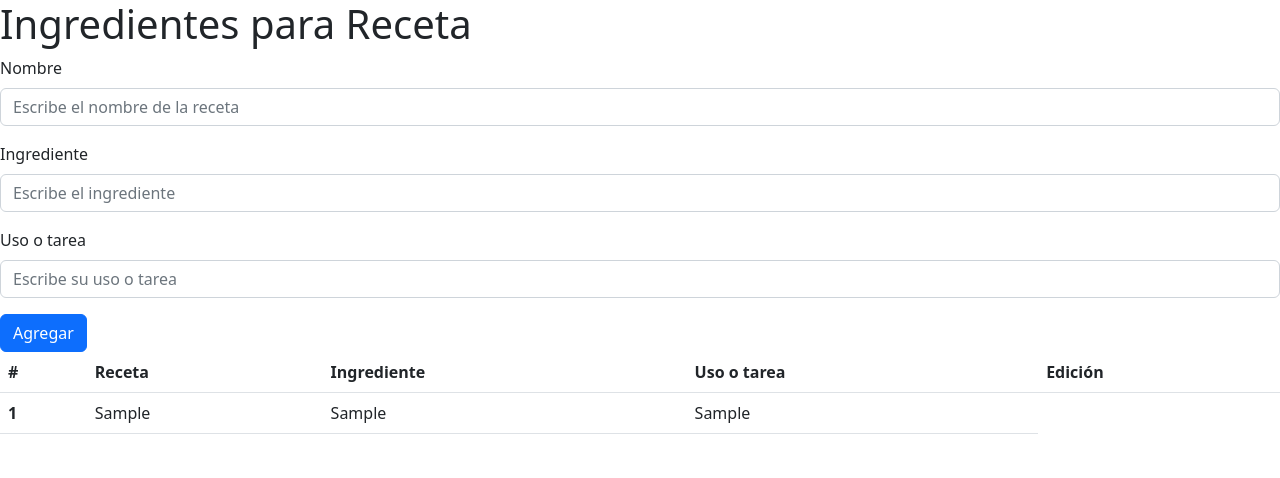
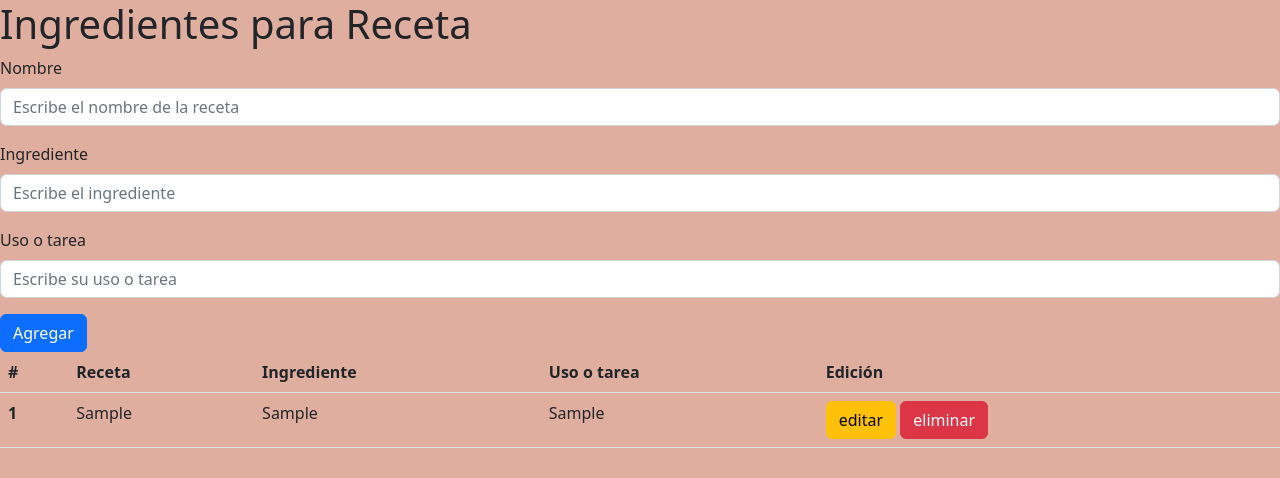
Before and after one commit to Crisrty/AppCRUD, a plain HTML site: page index.html in a window 1280 px wide. Both pictures are taken after typing "Sample", "Sample", "Sample" into the empty fields and a click on the button "Agregar". Drawn offline with nearby package versions, Linux system fonts and the light colour scheme.

Commit message:
Funciones Activas

```diff
--- a/script.js
+++ b/script.js
@@ -7,25 +7,66 @@ const inputTarea = document.getElementById('inputTarea');
 const bodyTabla = document.getElementById('body-tabla');
 const ingredientes = []; //arreglo vacio
 
-formReceta.addEventListener('submit', function (event){
-    event.preventDefault(); //Evita que se refresque la pagina
-    //Imprimir los valores que ingresamos en la tabla
-    if(inputNombre.value.trim() !== '' && inputIngrediente.value.trim() !=='' && inputTarea.value.trim() !== ''){ //El .trim() nos ayuda a los espacios en blanco
+function agregarReceta(receta, ingrediente, tarea){
+    ingredientes.push({
+        receta,
+        ingrediente: ingrediente,
+        tarea: tarea,
+    })
+}
 
+function eliminarReceta(indice) {
+    ingredientes.splice(indice, 1);
+    mostrarRecetas();
+}
+
+function mostrarRecetas() {
+    bodyTabla.innerHTML = '';
+    ingredientes.forEach(function (recet, indice) {
         bodyTabla.innerHTML +=  `<tr>
-        <th scope="row">1</th>
-        <td>${inputNombre.value} </td>
-        <td>${inputIngrediente.value} </td>
-        <td>${inputTarea.value} </td>
+        <th scope="row">${indice+1}</th>
+        <td>${recet.receta} </td>
+        <td>${recet.ingrediente} </td>
+        <td>${recet.tarea} </td>
+        <td>
+        <button class="btn btn-warning" onclick="editarRecetaPrompt(${indice}, prompt('Ingresa Receta'), prompt('Ingrediente'), prompt('Uso o tarea'))">editar</button>
+        <button class="btn btn-danger" onclick="eliminarReceta(${indice})">eliminar</button>
+        </td>
       </tr>`
+    })
+}
 
-      event.target.reset();
-    }else{
-        alert('Los tres campos son obligatorios');
+function editarReceta(indice) {
+    ingredientes[indice].receta = prompt('Ingresa un nueva Receta.');
+    ingredientes[indice].ingrediente = prompt('Ingresa un nuevo Ingrediente.');
+    ingredientes[indice].tarea = prompt('Ingresa un nuevo uso o tarea.');
+    mostrarRecetas();
+}
+
+function editarRecetaPrompt(indice, receta, ingrediente, tarea) {
+
+    ingredientes[indice] = {
+        receta: receta,
+        ingrediente,
+        tarea,
     }
 
-    //Imprime los valores en la consola
-    console.log(inputNombre.value);
-    console.log(inputIngrediente.value);
-    console.log(inputTarea.value);
-})
+    mostrarRecetas();
+}
+
+formReceta.addEventListener('submit', function (event) {
+    event.preventDefault();
+
+    if (inputNombre.value.trim() !== '' && inputIngrediente.value.trim() !== '' && inputTarea.value.trim() !== '') {
+
+        bodyTabla.innerHTML = '';
+
+        agregarReceta(inputNombre.value, inputIngrediente.value, inputTarea.value);
+
+        mostrarRecetas();
+
+        event.target.reset();
+    } else {
+        alert('Los 3 campos son obligatorios');
+    }
+});
--- a/styles.css
+++ b/styles.css
@@ -0,0 +1,3 @@
+body{
+    background-color: rgb(224, 174, 158);
+}
```
